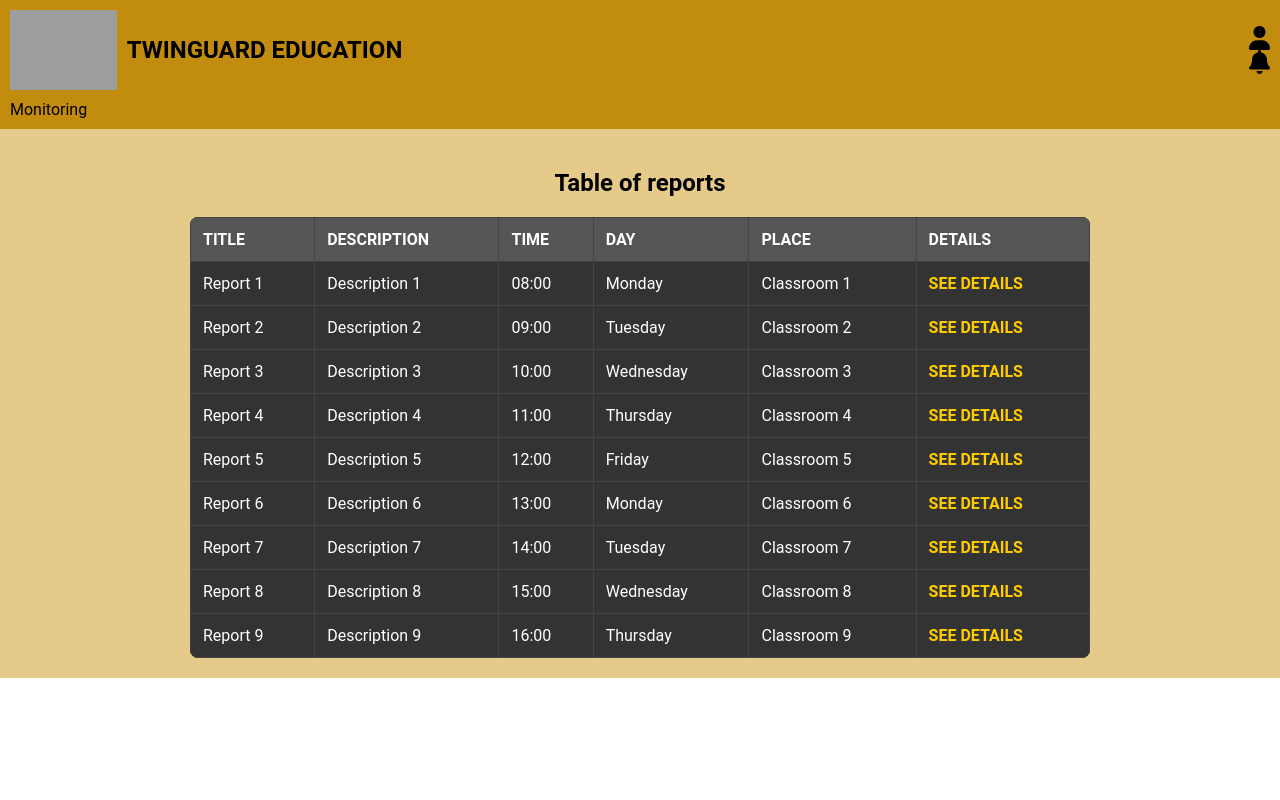
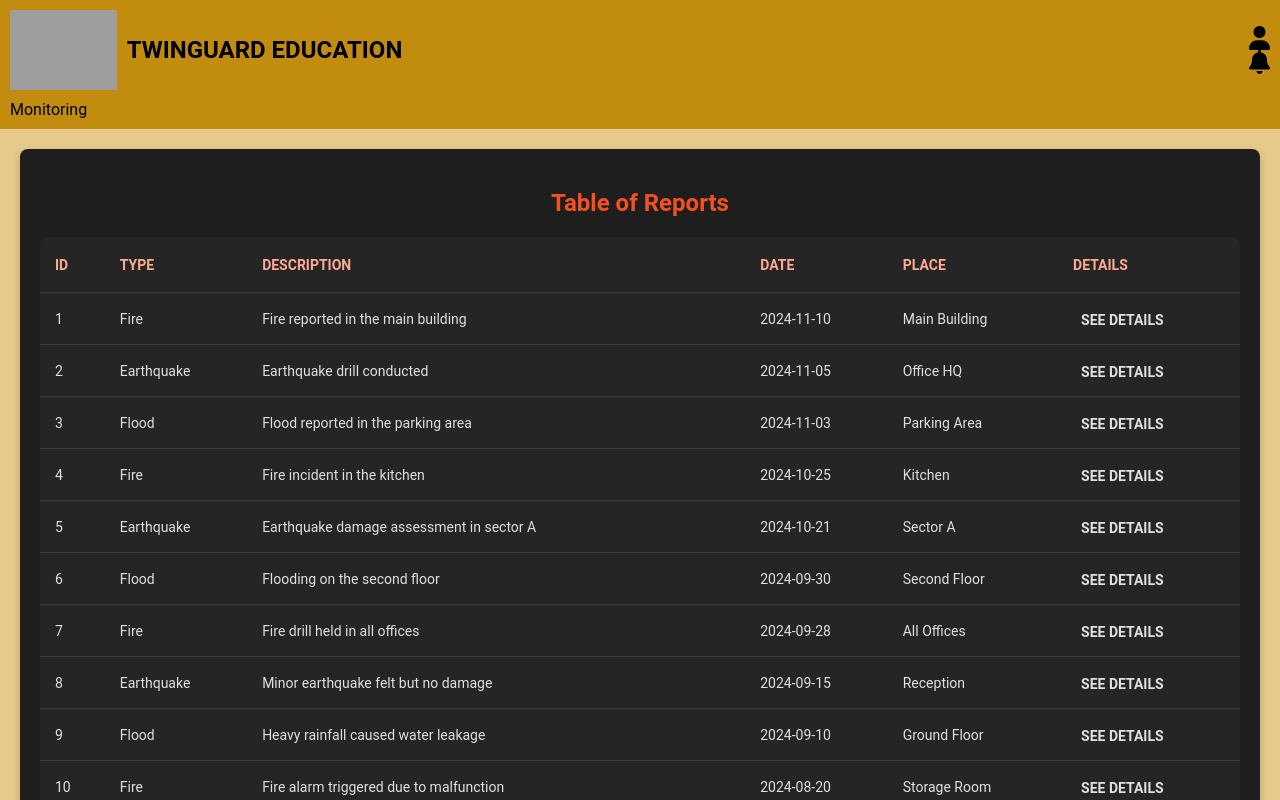
Before and after one commit to Los-Gemelos-Digitales/LosGemelosDigitales-Front-End, an Angular app: page /reports in a window 1280 px wide. Shown: the top 800 px of the page. Built offline with nearby package versions, Linux system fonts and the light colour scheme; data requests are answered from the project's data file; grey boxes are pictures that could not be loaded.

Commit message:
update reports and add service and models of: reports and evacuation plan

```diff
--- a/src/app/components/monitoring/monitoring.component.html
+++ b/src/app/components/monitoring/monitoring.component.html
@@ -1,7 +1,6 @@
 <app-toolbar></app-toolbar>
 <div class="monitoring-container">
     <h2>Classrooms Status</h2>
-  <h1>Welcome, {{ username }}!</h1>
     <div class="status-display">
       <!-- Imagen del estado de las aulas -->
       <img src="https://i.postimg.cc/kgrBxNWT/map.jpg" alt="Classroom Status Map" class="map-image" />
--- a/src/app/components/reports/reports.component.css
+++ b/src/app/components/reports/reports.component.css
@@ -1,58 +1,89 @@
-/* :host {
-  display: block;
+.app-background {
   background-color: #E6CA8A;
-  height: 100vh;
+  min-height: 100vh;
+
+}
+.reports-container {
   padding: 20px;
-} */
-
-.reports-container {
-  /* text-align: center;
-  font-family: Arial, sans-serif;
-  background-color: #E6CA8A; */
-  display: flex;
-  flex-direction: column;
-  align-items: center;
-  background-color: #E6CA8A;
-  padding: 20px;
+  margin: 20px;
+  background-color: #1E1E1E;
+  border-radius: 8px;
+  box-shadow: 0 4px 8px rgba(0, 0, 0, 0.2);
 }
 
-.reports-table {
+h2 {
+  color: #F4511E; /* Color de seguridad */
+  font-weight: bold;
+  margin-bottom: 20px;
+  text-align: center;
+}
+
+/* Tabla de reportes */
+table {
   width: 100%;
-  max-width: 900px;
-  margin: 0 auto;
   border-collapse: collapse;
-  background-color: #333;
-  color: #fff;
+  margin-top: 10px;
+}
+
+.mat-elevation-z8 {
+  background-color: #252525;
+  color: #E0E0E0;
   border-radius: 8px;
   overflow: hidden;
 }
 
-.reports-table th, .reports-table td {
-  padding: 12px;
+th, td {
+  padding: 12px 15px;
   text-align: left;
-  border: 1px solid #444;
+  border-bottom: 1px solid #3C3C3C;
 }
 
-.reports-table th {
-  background-color: #555;
-}
-
-.details-link {
-  color: #ffcc00;
-  text-decoration: none;
+th {
+  background-color: #333;
+  color: #FFAB91;
   font-weight: bold;
 }
 
-.details-link:hover {
+td {
+  color: #E0E0E0;
+}
+
+/* Detalles del botón */
+.details-button {
+  color: #FF5722;
+  font-weight: bold;
+  text-transform: uppercase;
+}
+
+.details-button:hover {
+  color: #FFAB91;
   text-decoration: underline;
 }
 
+/* Estilos de hover para filas */
+tr:hover {
+  background-color: #333333;
+}
+
+/* Enfoque de accesibilidad */
+.details-button:focus,
+tr:focus {
+  outline: 2px solid #FF5722;
+  outline-offset: 2px;
+}
+
+/* Estilos específicos de accesibilidad */
 @media (max-width: 768px) {
-  .reports-table {
-    font-size: 14px;
+  .reports-container {
+    padding: 10px;
+    margin: 10px;
   }
 
-  .reports-table th, .reports-table td {
-    padding: 8px;
+  h2 {
+    font-size: 1.5em;
+  }
+
+  th, td {
+    padding: 8px 10px;
   }
 }
--- a/src/app/components/reports/reports.component.html
+++ b/src/app/components/reports/reports.component.html
@@ -1,27 +1,52 @@
+
+<body class="app-background">
 <app-toolbar></app-toolbar>
 <div class="reports-container">
-    <h2>Table of reports</h2>
+  <h2>Table of Reports</h2>
 
-    <table class="reports-table">
-      <thead>
-        <tr>
-          <th>TITLE</th>
-          <th>DESCRIPTION</th>
-          <th>TIME</th>
-          <th>DAY</th>
-          <th>PLACE</th>
-          <th>DETAILS</th>
-        </tr>
-      </thead>
-      <tbody>
-        <tr *ngFor="let report of reports">
-          <td>{{ report.title }}</td>
-          <td>{{ report.description }}</td>
-          <td>{{ report.time }}</td>
-          <td>{{ report.day }}</td>
-          <td>{{ report.place }}</td>
-          <td><a href="#" class="details-link">SEE DETAILS</a></td>
-        </tr>
-      </tbody>
-    </table>
-  </div>
+  <table mat-table [dataSource]="reports" class="mat-elevation-z8">
+
+    <!-- ID Column -->
+    <ng-container matColumnDef="id">
+      <th mat-header-cell *matHeaderCellDef> ID </th>
+      <td mat-cell *matCellDef="let report"> {{ report.id }} </td>
+    </ng-container>
+
+    <!-- Type Column -->
+    <ng-container matColumnDef="type">
+      <th mat-header-cell *matHeaderCellDef> TYPE </th>
+      <td mat-cell *matCellDef="let report"> {{ report.type }} </td>
+    </ng-container>
+
+    <!-- Description Column -->
+    <ng-container matColumnDef="description">
+      <th mat-header-cell *matHeaderCellDef> DESCRIPTION </th>
+      <td mat-cell *matCellDef="let report"> {{ report.description }} </td>
+    </ng-container>
+
+    <!-- Date Column -->
+    <ng-container matColumnDef="date">
+      <th mat-header-cell *matHeaderCellDef> DATE </th>
+      <td mat-cell *matCellDef="let report"> {{ report.date }} </td>
+    </ng-container>
+
+    <!-- Place Column -->
+    <ng-container matColumnDef="place">
+      <th mat-header-cell *matHeaderCellDef> PLACE </th>
+      <td mat-cell *matCellDef="let report"> {{ report.place }} </td>
+    </ng-container>
+
+    <!-- Details Column -->
+    <ng-container matColumnDef="details">
+      <th mat-header-cell *matHeaderCellDef> DETAILS </th>
+      <td mat-cell *matCellDef="let report">
+        <button mat-button class="details-button">SEE DETAILS</button>
+      </td>
+    </ng-container>
+
+    <!-- Header and Row Declarations -->
+    <tr mat-header-row *matHeaderRowDef="displayedColumns"></tr>
+    <tr mat-row *matRowDef="let row; columns: displayedColumns;"></tr>
+  </table>
+</div>
+</body>
--- a/src/app/components/reports/reports.component.ts
+++ b/src/app/components/reports/reports.component.ts
@@ -1,24 +1,27 @@
-import { Component } from '@angular/core';
+import {Component, OnInit} from '@angular/core';
 import { CommonModule } from '@angular/common';
 import { ToolbarComponent } from '../toolbar/toolbar.component';
+import {Reports} from '../../data/models/reports/reports';
+import {ReportsService} from '../../data/services/reports/reports.service';
+import {MatTableModule} from '@angular/material/table';
+import {MatButtonModule} from '@angular/material/button';
 
 @Component({
   selector: 'app-reports',
   standalone: true,
-  imports: [CommonModule, ToolbarComponent],
+  imports: [CommonModule, ToolbarComponent, MatTableModule, MatButtonModule],
   templateUrl: './reports.component.html',
   styleUrls: ['./reports.component.css']
 })
-export class ReportsComponent {
-  reports = [
-    { title: 'Report 1', description: 'Description 1', time: '08:00', day: 'Monday', place: 'Classroom 1' },
-    { title: 'Report 2', description: 'Description 2', time: '09:00', day: 'Tuesday', place: 'Classroom 2' },
-    { title: 'Report 3', description: 'Description 3', time: '10:00', day: 'Wednesday', place: 'Classroom 3' },
-    { title: 'Report 4', description: 'Description 4', time: '11:00', day: 'Thursday', place: 'Classroom 4' },
-    { title: 'Report 5', description: 'Description 5', time: '12:00', day: 'Friday', place: 'Classroom 5' },
-    { title: 'Report 6', description: 'Description 6', time: '13:00', day: 'Monday', place: 'Classroom 6' },
-    { title: 'Report 7', description: 'Description 7', time: '14:00', day: 'Tuesday', place: 'Classroom 7' },
-    { title: 'Report 8', description: 'Description 8', time: '15:00', day: 'Wednesday', place: 'Classroom 8' },
-    { title: 'Report 9', description: 'Description 9', time: '16:00', day: 'Thursday', place: 'Classroom 9' },
-  ];
+export class ReportsComponent implements OnInit{
+  reports: Reports[] = [];
+  displayedColumns: string[] = ['id', 'type', 'description', 'date', 'place', 'details'];
+
+  constructor(private reportService: ReportsService) {}
+
+  ngOnInit(): void {
+    this.reportService.getList().subscribe(data => {
+      this.reports = data;
+    });
+  }
 }
--- a/src/app/components/toolbar/toolbar.component.html
+++ b/src/app/components/toolbar/toolbar.component.html
@@ -15,5 +15,4 @@
     <a *ngIf="userRole === 'admin'" routerLink="/planning">Planning</a>
   </nav>
 </header>
-{{userRole}}
 <app-notification-panel #notificationPanel></app-notification-panel>
--- a/src/app/data/fakeapi/db.json
+++ b/src/app/data/fakeapi/db.json
@@ -35,5 +35,185 @@
       "password": "password5678",
       "role": "viewer"
     }
+  ],
+  "reports": [
+    {
+      "id": 1,
+      "admin_id": 1,
+      "type": "Fire",
+      "description": "Fire reported in the main building",
+      "date": "2024-11-10",
+      "place": "Main Building"
+    },
+    {
+      "id": 2,
+      "admin_id": 1,
+      "type": "Earthquake",
+      "description": "Earthquake drill conducted",
+      "date": "2024-11-05",
+      "place": "Office HQ"
+    },
+    {
+      "id": 3,
+      "admin_id": 1,
+      "type": "Flood",
+      "description": "Flood reported in the parking area",
+      "date": "2024-11-03",
+      "place": "Parking Area"
+    },
+    {
+      "id": 4,
+      "admin_id": 1,
+      "type": "Fire",
+      "description": "Fire incident in the kitchen",
+      "date": "2024-10-25",
+      "place": "Kitchen"
+    },
+    {
+      "id": 5,
+      "admin_id": 1,
+      "type": "Earthquake",
+      "description": "Earthquake damage assessment in sector A",
+      "date": "2024-10-21",
+      "place": "Sector A"
+    },
+    {
+      "id": 6,
+      "admin_id": 1,
+      "type": "Flood",
+      "description": "Flooding on the second floor",
+      "date": "2024-09-30",
+      "place": "Second Floor"
+    },
+    {
+      "id": 7,
+      "admin_id": 1,
+      "type": "Fire",
+      "description": "Fire drill held in all offices",
+      "date": "2024-09-28",
+      "place": "All Offices"
+    },
+    {
+      "id": 8,
+      "admin_id": 1,
+      "type": "Earthquake",
+      "description": "Minor earthquake felt but no damage",
+      "date": "2024-09-15",
+      "place": "Reception"
+    },
+    {
+      "id": 9,
+      "admin_id": 1,
+      "type": "Flood",
+      "description": "Heavy rainfall caused water leakage",
+      "date": "2024-09-10",
+      "place": "Ground Floor"
+    },
+    {
+      "id": 10,
+      "admin_id": 1,
+      "type": "Fire",
+      "description": "Fire alarm triggered due to malfunction",
+      "date": "2024-08-20",
+      "place": "Storage Room"
+    },
+    {
+      "id": 11,
+      "admin_id": 1,
+      "type": "Earthquake",
+      "description": "Simulated earthquake evacuation drill",
+      "date": "2024-08-10",
+      "place": "Building 1"
+    },
+    {
+      "id": 12,
+      "admin_id": 1,
+      "type": "Flood",
+      "description": "Flooding in the basement after storm",
+      "date": "2024-07-28",
+      "place": "Basement"
+    },
+    {
+      "id": 13,
+      "admin_id": 1,
+      "type": "Fire",
+      "description": "Small fire caused by electrical fault",
+      "date": "2024-07-15",
+      "place": "Server Room"
+    },
+    {
+      "id": 14,
+      "admin_id": 1,
+      "type": "Earthquake",
+      "description": "Magnitude 4.5 earthquake felt",
+      "date": "2024-06-30",
+      "place": "Parking Lot"
+    },
+    {
+      "id": 15,
+      "admin_id": 1,
+      "type": "Flood",
+      "description": "Water leak in the west wing",
+      "date": "2024-06-20",
+      "place": "West Wing"
+    },
+    {
+      "id": 16,
+      "admin_id": 1,
+      "type": "Fire",
+      "description": "Burnt cables in the storage room",
+      "date": "2024-06-10",
+      "place": "Storage Room"
+    },
+    {
+      "id": 17,
+      "admin_id": 1,
+      "type": "Earthquake",
+      "description": "No major damage after the tremor",
+      "date": "2024-05-15",
+      "place": "All Floors"
+    },
+    {
+      "id": 18,
+      "admin_id": 1,
+      "type": "Flood",
+      "description": "Water damage in the office lobby",
+      "date": "2024-05-10",
+      "place": "Lobby"
+    },
+    {
+      "id": 19,
+      "admin_id": 1,
+      "type": "Fire",
+      "description": "Fire extinguisher needed in the kitchen",
+      "date": "2024-04-25",
+      "place": "Kitchen"
+    },
+    {
+      "id": 20,
+      "admin_id": 1,
+      "type": "Earthquake",
+      "description": "Training for emergency protocols during earthquake",
+      "date": "2024-04-15",
+      "place": "Training Room"
+    }
+  ],
+  "evacuation_plans": [
+    {
+      "id": 1,
+      "admin_id": 1,
+      "date": "2024-12-01",
+      "title": "Fire Drill Evacuation",
+      "time": "10:00 AM",
+      "description": "Planned fire drill evacuation in all buildings"
+    },
+    {
+      "id": 2,
+      "admin_id": 1,
+      "date": "2024-12-15",
+      "title": "Earthquake Evacuation Plan",
+      "time": "2:00 PM",
+      "description": "Earthquake evacuation for HQ building"
+    }
   ]
 }
--- /dev/null
+++ b/src/app/data/models/reports/reports.ts
@@ -0,0 +1,8 @@
+export interface Reports {
+  id: number;
+  admin_id: number;
+  type: string;
+  description: string;
+  date: string;
+  place: string;
+}
```
Also changed, not shown: src/app/data/models/evacuation-plans/evacuationPlans.ts (added, +8 -0 lines), src/app/data/services/evacuation-plans/evacuation-plans.service.ts (added, +38 -0 lines), src/app/data/services/reports/reports.service.ts (added, +38 -0 lines), 2 other files (tests, documents, lock files or other folders).
